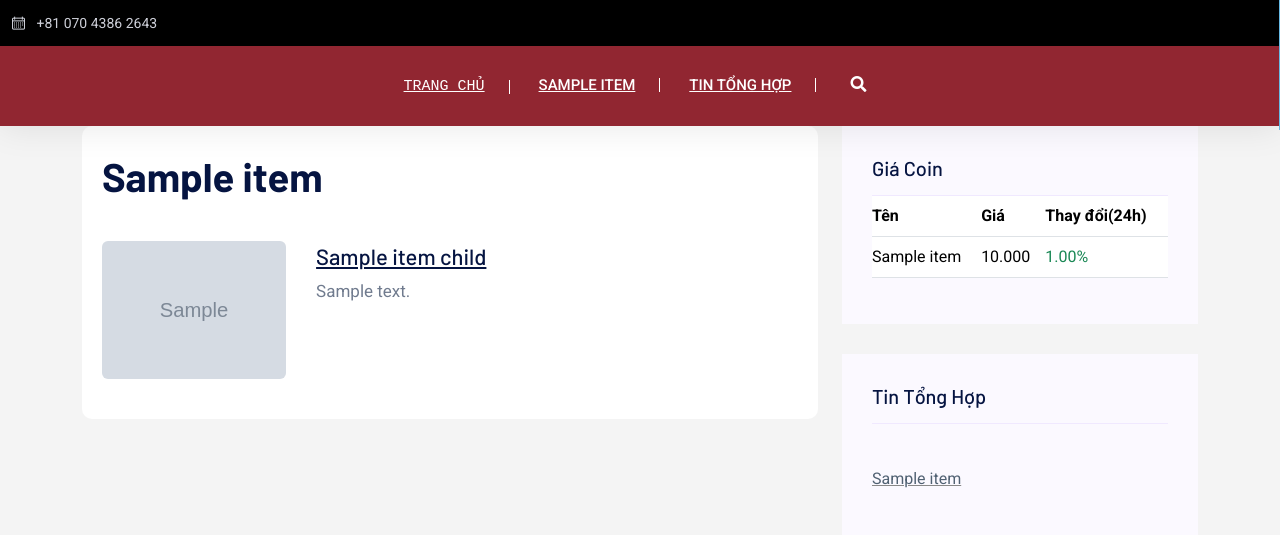
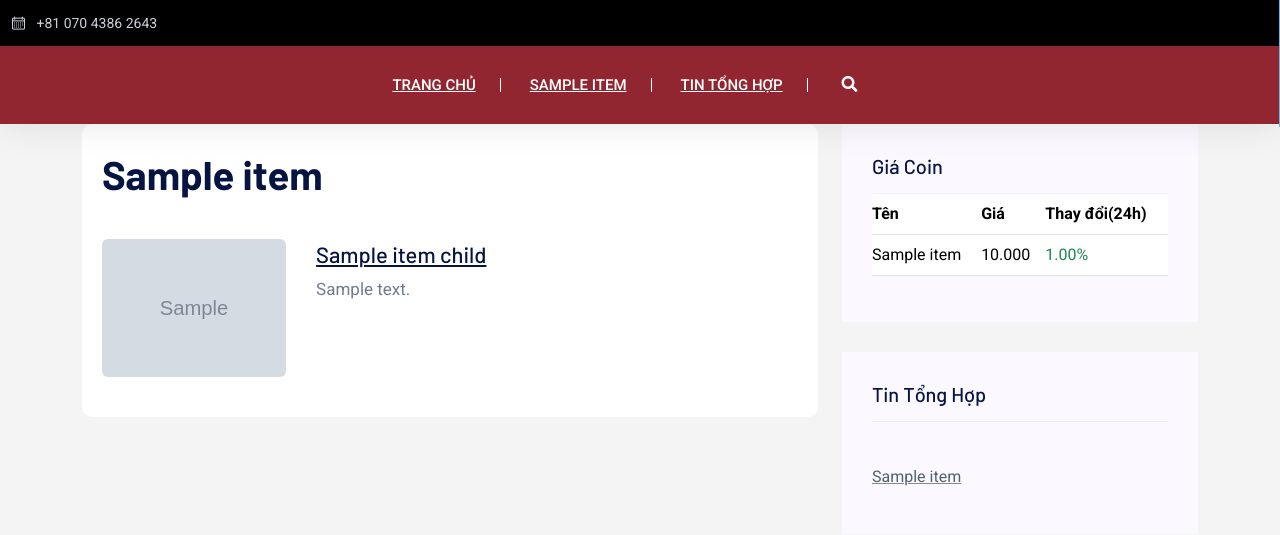
Before and after one commit to otsuki154/PythonProject, a Django app: template DjangoWeb/home/templates/pages/index.html in a window 1280 px wide. Shown: the top 535 px of the page. Run offline with Django 5.2, Linux system fonts and the light colour scheme; the template is opened without the code that fills it: most values are stand-ins (such as "Sample title", 1, 10 or a date in 2020); grey boxes marked "Sample" are stand-in pictures; some libraries are stand-ins or nearby versions.

Commit message:
fix homepage font

```diff
--- a/DjangoWeb/home/templates/elements/header-horizon.html
+++ b/DjangoWeb/home/templates/elements/header-horizon.html
@@ -40,7 +40,7 @@
                         <div class="main-menu d-none d-md-block mx-auto">
                             <nav>
                                 <ul id="navigation">
-                                    <li><a class="tin_tong_hop" href="{% url 'index' %}">Trang Chủ</a></li>
+                                    <li><a href="{% url 'index' %}">Trang Chủ</a></li>
                                     {% for item in items_catagory_sidebar_menu %}
                                         <li><a {% if item_catagory.name == item.name  or item_artical.catagory.name == item.name %} class="text-primary" {% endif %} href="{{ item.get_absolute_url }}">{{item.name}}</a></li>
                                     {% endfor %}
```
